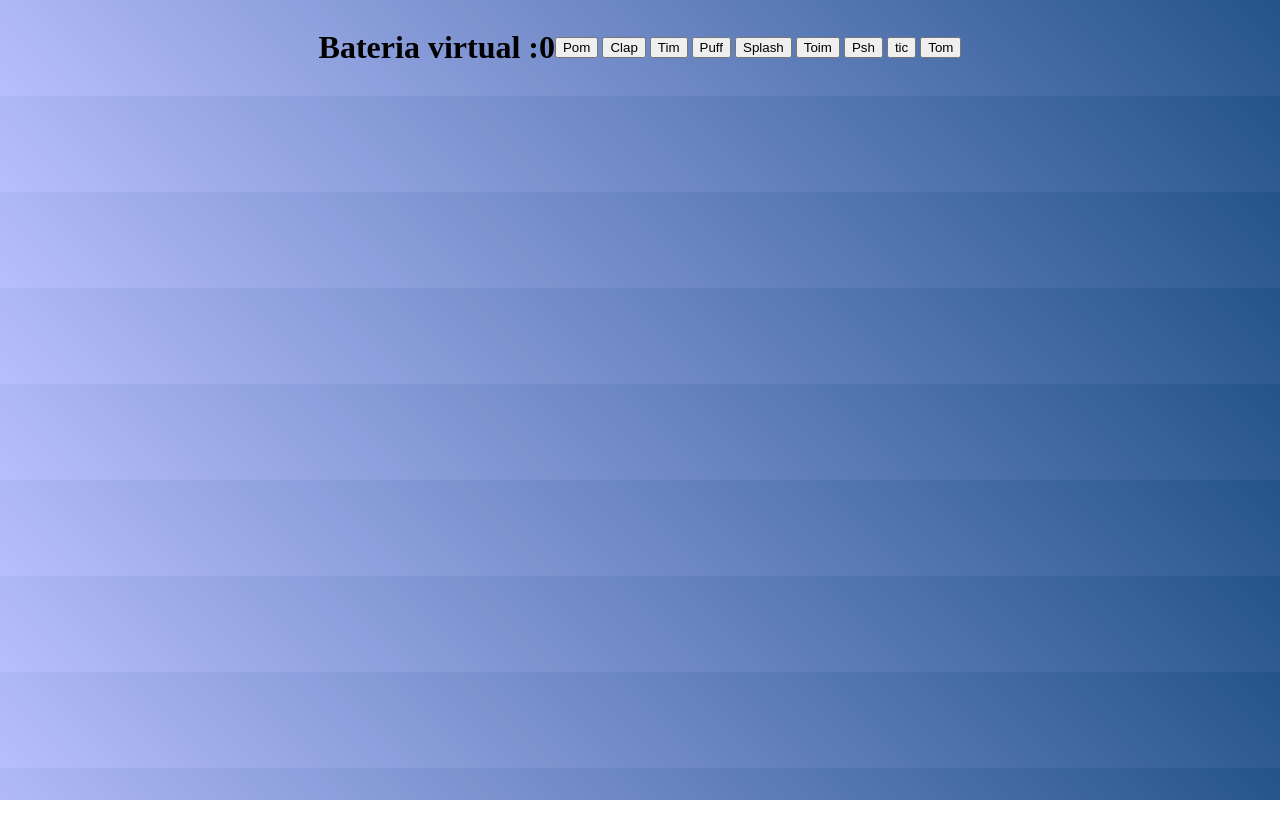
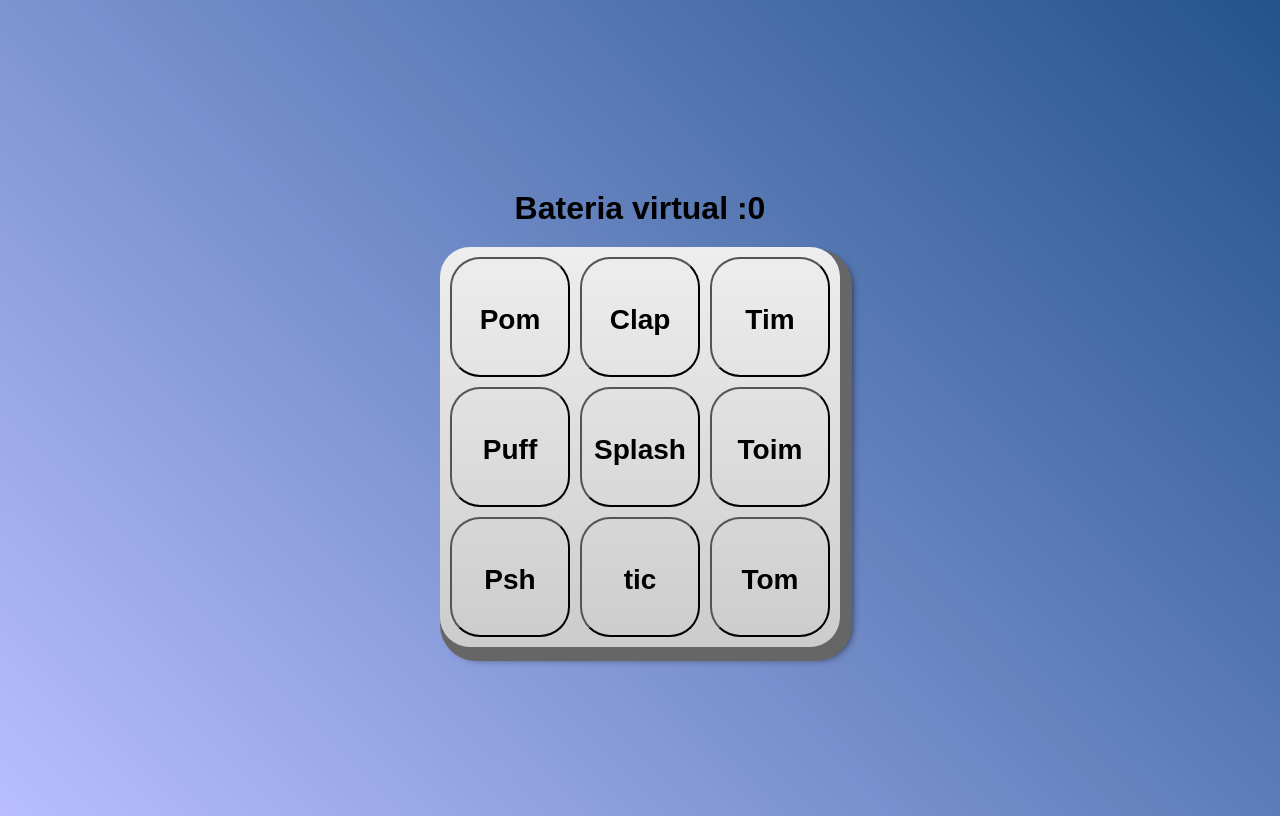
Before and after one commit to YukariS2/scsarameow-js, a plain HTML site: page index.html in a window 1280 px wide. Drawn offline with Linux system fonts and the light colour scheme; files that its build step writes are made by us from their sources.

Commit message:
Add files via upload

```diff
--- a/estilos.css
+++ b/estilos.css
@@ -11,4 +11,37 @@ body{
     background: linear-gradient(45deg, #b8beff 0%, #23538a 100%);
     display: flex;
     justify-content: center;
+    flex-direction: column;
+    font-family: 'Montserrat',sans-serif;
+    min-height: 100vh;
 }
+
+h1{
+    color: var(--branca);
+    margin-bottom: 20px;
+    font-size: 2rem;
+}
+
+.teclado{
+    background: linear-gradient(to bottom, #eeeeee 0%, #cccccc 100%);
+    border-radius: 30px;
+    box-shadow: 6px 8px 0 6px #666, 10px 10px 10px #000;
+    display: grid;
+    gap: 10px;
+    grid-template-columns: repeat(3, 1fr);
+    padding: 10px;
+}
+
+.tecla{
+    background-color: var(--branca);
+    border-radius: 30px;
+    box-shadow: 3px 3px 0 var(--cinza);
+    color: var(--vermelha);
+    cursor: pointer;
+    height: 120px;
+    font-size: 1.75em;
+    font-weight: bold;
+    line-height: 120px;
+    text-align: center;
+    width: 120px;
+}
```
